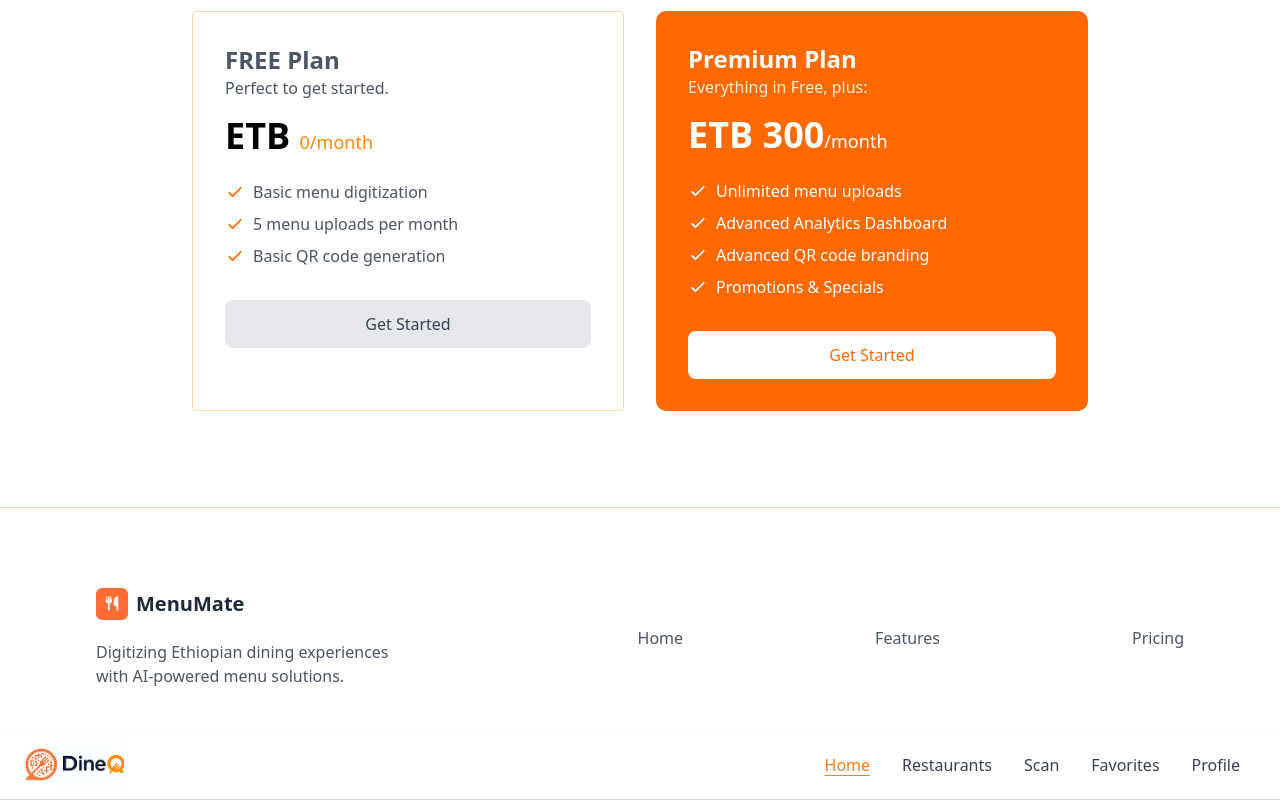
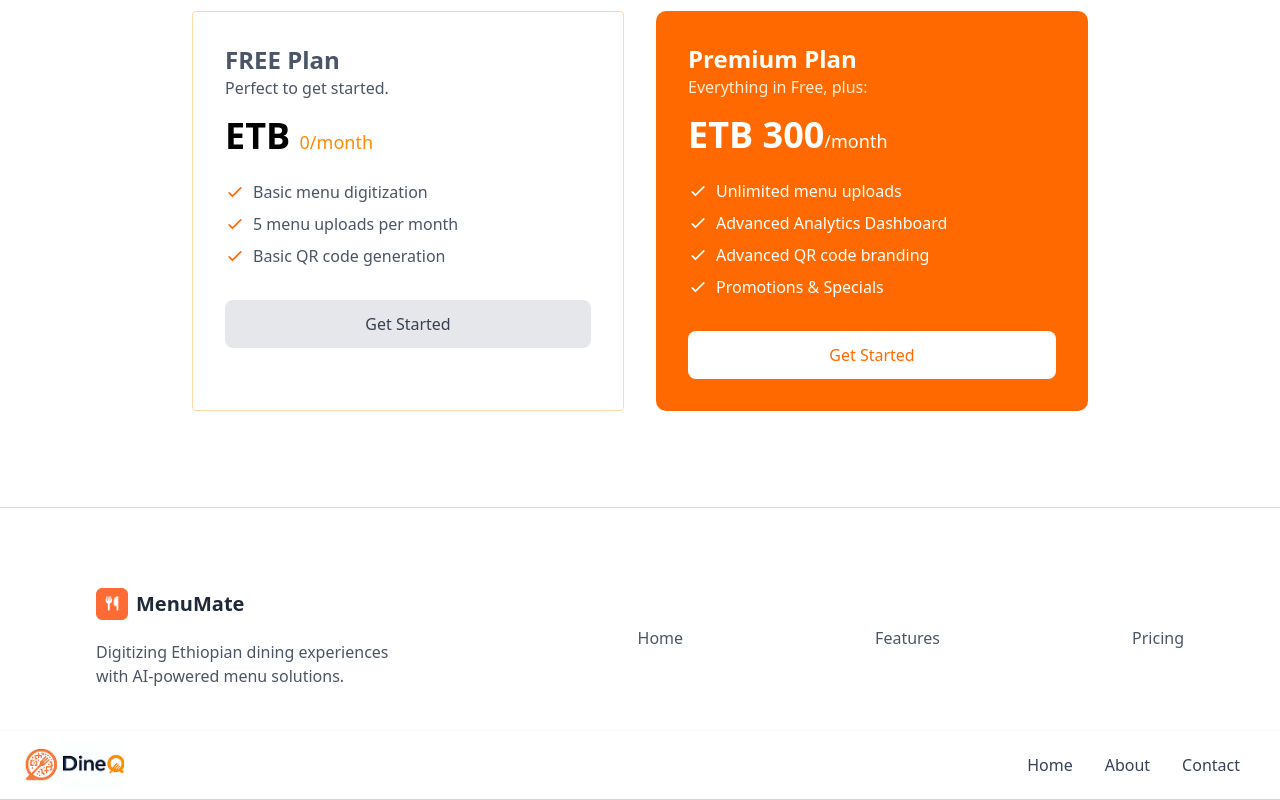
Before and after one commit to RealEskalate/G6-MenuMate, a Next.js app in the folder dineq-frontend/: page / in a window 1280 px wide. Shown: the part 4976-5776 px from the top of the page. Built offline with nearby package versions, Linux system fonts and the light colour scheme.

Commit message:
fixed conflict

```diff
--- a/dineq-frontend/src/Types/role.ts
+++ b/dineq-frontend/src/Types/role.ts
@@ -1,5 +1,3 @@
 export default interface Roles {
-
   role: "user" | "OWNER" | "MANAGER" | "STAFF" | "ADMIN" | "CUSTOMER";
-
 }
--- a/dineq-frontend/src/components/common/NavBar.tsx
+++ b/dineq-frontend/src/components/common/NavBar.tsx
@@ -18,7 +18,7 @@ function NavBar({ role }: Roles) {
   return (
     <div className="border-b shadow-sm border-gray-300 px-6 py-2 flex justify-between w-full items-center">
       <Image src={logo} alt="logo" width={100} height={100} />
-      {role === "user" ? (
+      {role === "CUSTOMER" ? (
 
           <div className="flex ml-4">
             <Link href="/" className={linkClasses("/")}>
```
